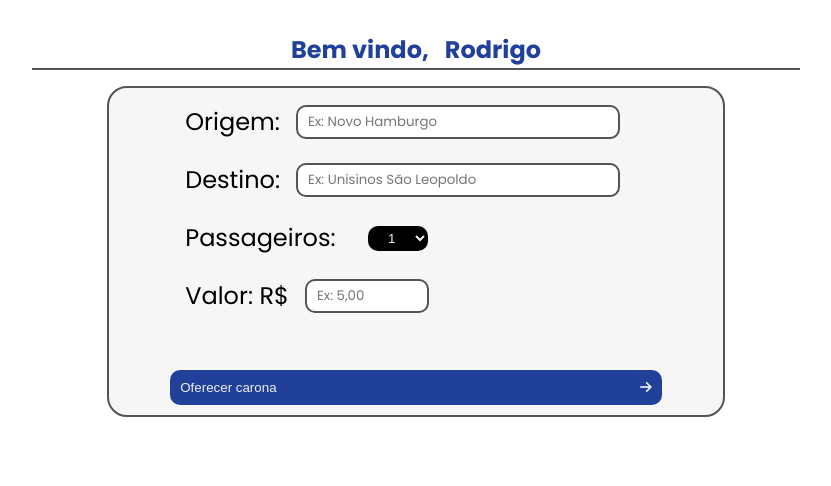
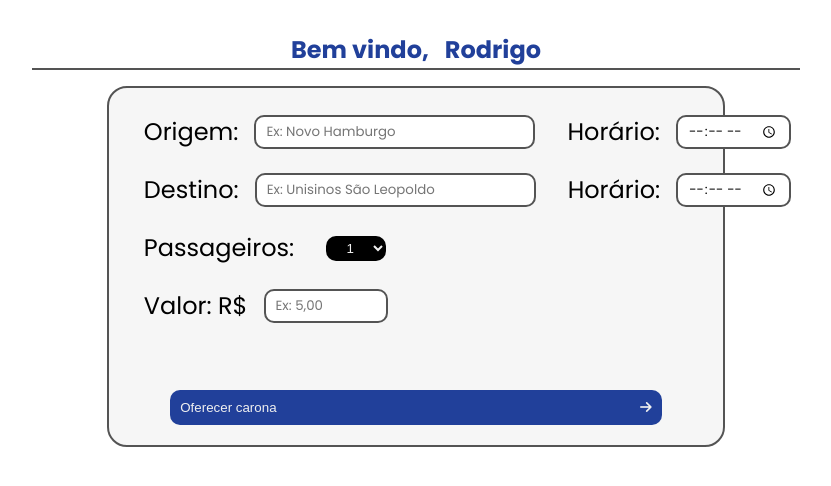
Before and after one commit to CamilaIsperling/BlaBlaSinos, a Django app: page /index_motorista/ in a window 1280 px wide. Shown: the part 70-556 px from the top of the page, without its empty margins (224-1055 px from the left). Run offline with Django 5.2, Linux system fonts and the light colour scheme.

Commit message:
Ajuste front cadastro de viagem

```diff
--- a/BlaBlaSinos/BlaBlaSinos/settings.py
+++ b/BlaBlaSinos/BlaBlaSinos/settings.py
@@ -81,7 +81,7 @@ DATABASES = {
         'ENGINE': 'django.db.backends.mysql',
         'NAME': 'blablasinos',
         'USER': 'root',                     # Substitua pelo seu usuário MySQL
-        'PASSWORD': '87654321',            # Substitua pela sua senha MySQL
+        'PASSWORD': '_43690',            # Substitua pela sua senha MySQL
         'HOST': 'localhost',                # Ou o endereço do seu servidor MySQL
         'PORT': '3306',                     # A porta padrão do MySQL'
     }
--- a/BlaBlaSinos/my_app/static/motorista-page/motorista_style.css
+++ b/BlaBlaSinos/my_app/static/motorista-page/motorista_style.css
@@ -127,7 +127,8 @@ i#hamburguer:hover {
     gap: 1rem;
     width: 80%;
     margin: 0 auto;
-    margin-top: 10px;
+    margin-top: 20px;
+    margin-left: 5px;
 }
 
 .orig-label {
@@ -153,6 +154,7 @@ i#hamburguer:hover {
     width: 80%;
     margin: 0 auto;
     margin-top: 10px;
+    margin-left: 5px;
 }
 
 .dest-label {
@@ -180,6 +182,7 @@ i#hamburguer:hover {
     gap: 2rem;
     margin: 0 auto;
     margin-top: 10px;
+    margin-left: 5px;
 }
 
 .passagers-icone {
@@ -210,6 +213,7 @@ i#hamburguer:hover {
     width: 80%;
     margin: 0 auto;
     margin-top: 10px;
+    margin-left: 5px;
 }
 
 .preco-label {
@@ -231,6 +235,7 @@ i#hamburguer:hover {
     text-align: center;
     justify-content: center;
     width: 100%;
+    margin: 10px;
 }
 
 .btn-submit {
--- a/BlaBlaSinos/my_app/templates/index_motorista.html
+++ b/BlaBlaSinos/my_app/templates/index_motorista.html
@@ -54,10 +54,14 @@
                 <div class="orig-div">
                     <label for="" class="orig-label">Origem:</label>
                     <input type="text" name="origem" class="orig-input" placeholder="Ex: Novo Hamburgo"><br>
+                    <label for="horario" class="orig-label">Horário:</label>
+                    <input type="time" name="horario" class="orig-input"><br>
                 </div>
                 <div class="dest-div">
                     <label for="" class="dest-label">Destino:</label>
                     <input type="text" name="destino" class="dest-input" placeholder="Ex: Unisinos São Leopoldo"><br>
+                    <label for="horario" class="orig-label">Horário:</label>
+                    <input type="time" name="horario" class="orig-input"><br>
                 </div>
                 <div class="passagers-div">
                     <label for="" class="passagers-txt">Passageiros:</label>
```
